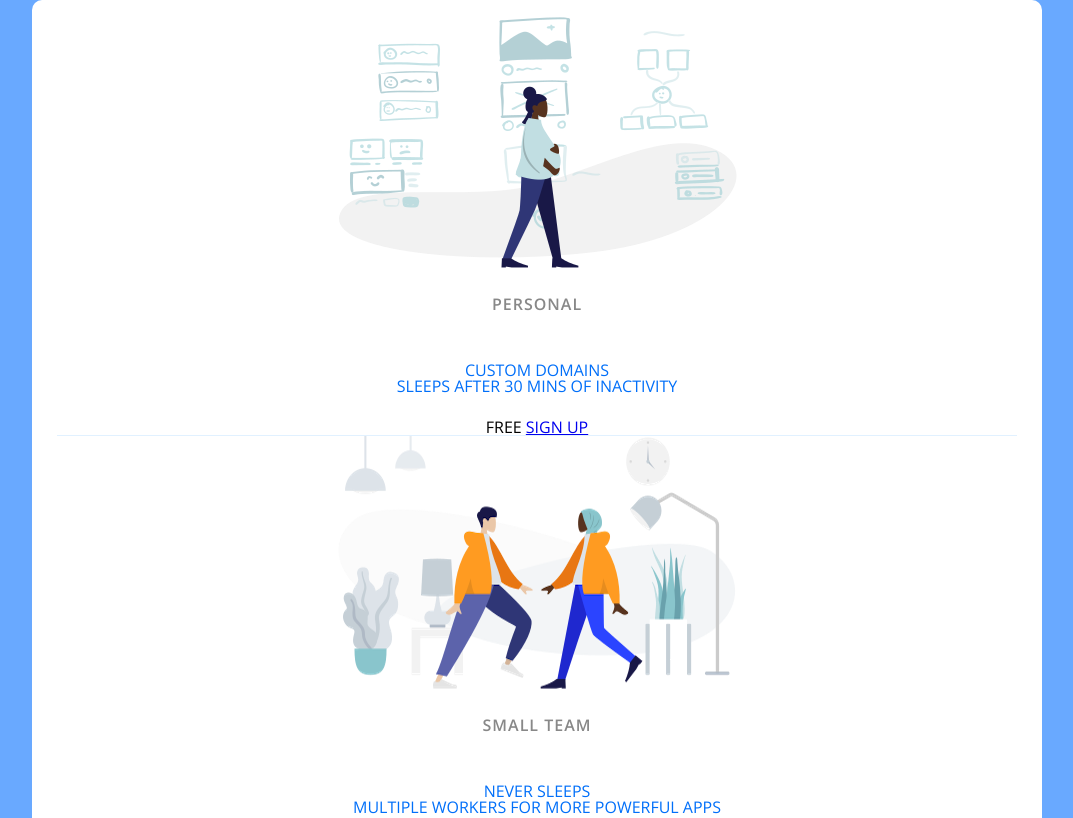
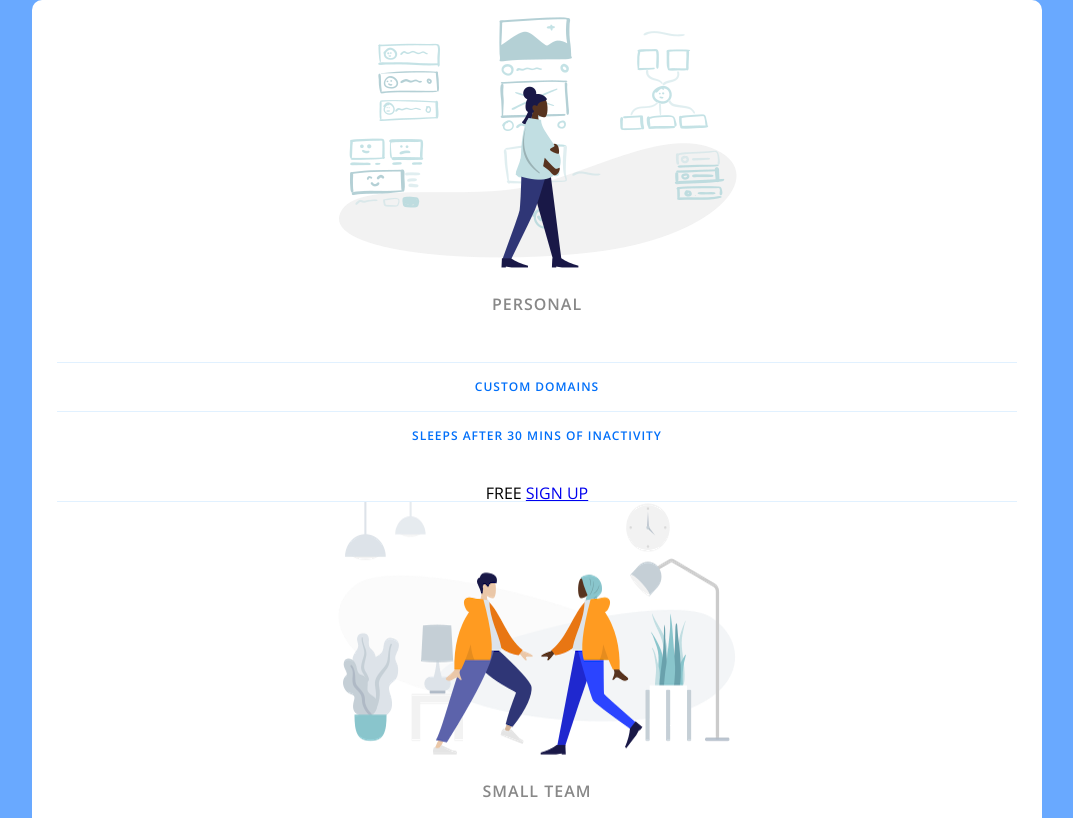
Before and after one commit to yoonc01/-Udemy--The-Web-Developer, a plain HTML site: page Project(Responsive)/index.html in a window 1280 px wide. Shown: the top 818 px of the page, without its empty margins (103-1176 px from the left). Drawn offline with nearby package versions, Linux system fonts and the light colour scheme.

Commit message:
add pricing-features-item style

```diff
--- a/Project(Responsive)/app.css
+++ b/Project(Responsive)/app.css
@@ -96,3 +96,12 @@ body {
     margin: 50px 0 25px;
     color: #016ff9;
 }
+
+.pricing-features-item {
+    font-weight: 600;
+    letter-spacing: 1px;
+    font-size: 12px;
+    line-height: 1.5;
+    padding: 15px;
+    border-top: 1px solid #e1f1ff;
+}
```
